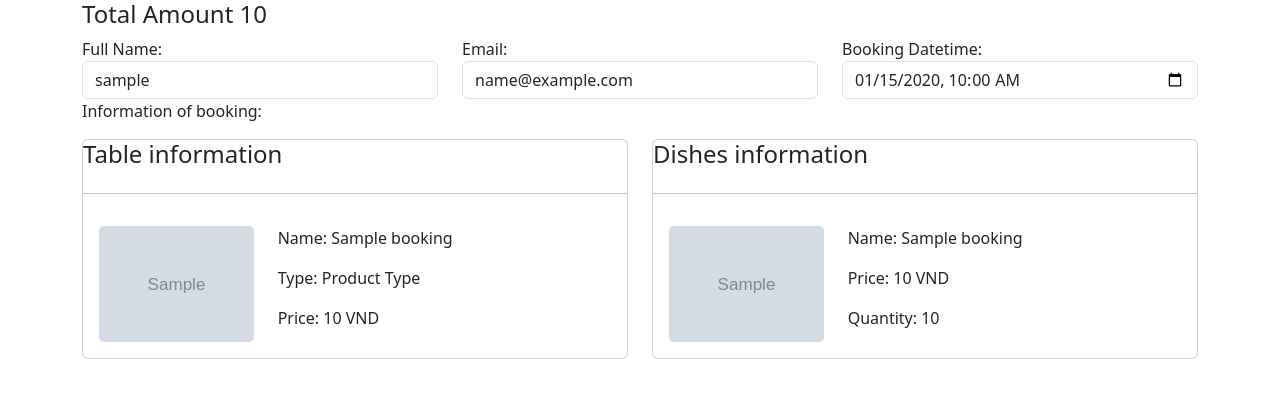
After one commit to Mai25A/MarinaProject, a PHP site: template views/bookings/booking.admin.detail.php in a window 1280 px wide. The commit adds this page. Shown: the top 398 px of the page. Run offline with PHP 8.4, Linux system fonts and the light colour scheme; the template is opened without the code that fills it: most values are stand-ins (such as "Sample title", 1, 10 or a date in 2020); grey boxes marked "Sample" are stand-in pictures.

Commit message:
Mai/booking management (#6)
* Mai create booking table and booking table detail

* Mai code for booking management detail

* complete show on bp

---------

Co-authored-by: Mai <mai.ho25@student.passerellesnumeriques.org>

```diff
--- /dev/null
+++ b/controllers/bookings/booking.admin.controller.php
@@ -0,0 +1,4 @@
+<?php
+include("../../models/bookings.model.php");
+ $bookings = get_all_bookings();
+ include("../../views/bookings/booking.admin.view.php");
--- a/views/Tables/table.admin.view.php
+++ b/views/Tables/table.admin.view.php
@@ -56,7 +56,7 @@ include_once("../../views/css/tables/table.admin.php");
                                 <div class="action">
 
                                     <a href="../../views/Tables/table.update.view.php?id=<?= $table['id'] ?>" type="submit"
-                                        class="btn btn-primary"><i class="fa fa-pencil"></i></a>
+                                        class="btn btn-success"><i class="fa fa-pencil"></i></a>
 
                                     <a href="../../controllers/tables/table.delete.controller.php?id=<?= $table['id'] ?>"
                                         class="btn btn-danger" id="deleteLink"><i class="fa fa-trash"></i></a>
--- /dev/null
+++ b/views/bookings/booking.admin.detail.php
@@ -0,0 +1,78 @@
+<!DOCTYPE html>
+<html>
+
+<head>
+    <title>Booking Form</title>
+    <link rel="stylesheet" href="https://cdn.jsdelivr.net/npm/bootstrap@5.3.0/dist/css/bootstrap.min.css">
+</head>
+
+<body>
+    <div class="container">
+        <h4>Total Amount
+            <?= $bookings[0]['bp_total_amount']; ?>
+        </h4>
+
+        <div class="row">
+            <div class="col-md-4">
+                <label for="full-name">Full Name:</label>
+                <input type="text" class="form-control" id="full-name" value="<?= $bookings[0]['user_name']; ?>">
+            </div>
+            <div class="col-md-4">
+                <label for="email">Email:</label>
+                <input type="email" class="form-control" id="email" value="<?= $bookings[0]['user_email']; ?>">
+            </div>
+            <div class="col-md-4">
+                <label for="booking-datetime">Booking Datetime:</label>
+                <input type="datetime-local" class="form-control" id="booking-datetime"
+                    value="<?= $bookings[0]['datetime']; ?>">
+            </div>
+        </div>
+
+        <p>Information of booking:</p>
+
+        <div class="row">
+            <div class="col-md-6">
+                <div class="card mb-3">
+                    <h4 class="card-title">Table information</h4>
+                    <hr>
+                    <div class="card-body">
+                        <div class="row">
+                            <div class="col-md-4">
+                                <img src="<?= $bookings[0]['table_image']; ?>" class="card-img" alt="Product Image">
+                            </div>
+                            <div class="col-md-8">
+                                <p class="card-text">Name: <?= $bookings[0]['table_name']; ?></p>
+                                <p class="card-text">Type: Product Type</p>
+                                <p class="card-text">Price: <?= $bookings[0]['table_price']; ?> VND</p>
+                            </div>
+                        </div>
+                    </div>
+                </div>
+            </div>
+
+            <div class="col-md-6">
+                <div class="card mb-3">
+                    <h4 class="card-title">Dishes information</h4>
+                    <hr>
+                    <?php foreach ($bookings as $booking): ?>
+                    <div class="card-body">
+                        <div class="row">
+                            <div class="col-md-4">
+                                <img src="<?= $booking['product_image']; ?>" class="card-img" alt="Product Image">
+                            </div>
+                            <div class="col-md-8">
+                                <p class="card-text">Name: <?= $booking['product_name']; ?></p>
+                                <p class="card-text">Price: <?= $booking['product_price'];?> VND</p>
+                                <p class="card-text">Quantity: <?= $booking['bp_quantity']; ?></p>
+                            </div>
+                        </div>
+                    </div>
+                    <?php endforeach; ?>
+                </div>
+            </div>
+        </div>
+
+    </div>
+</body>
+
+</html>
--- a/views/css/tables/table.admin.php
+++ b/views/css/tables/table.admin.php
@@ -15,4 +15,9 @@
      justify-content: center;
      align-items: center;
   } */
+  .action{
+    display: flex;
+    flex-direction: column;
+    gap: 20px;
+  }
 </style>
```
Also changed, not shown: controllers/bookings/booking.admin.detail.controller.php (added, +8 -0 lines), models/bookings.model.php (added, +73 -0 lines), views/bookings/booking.admin.view.php (added, +59 -0 lines), views/css/bookings/booking.admin.css.php (added, +17 -0 lines).
